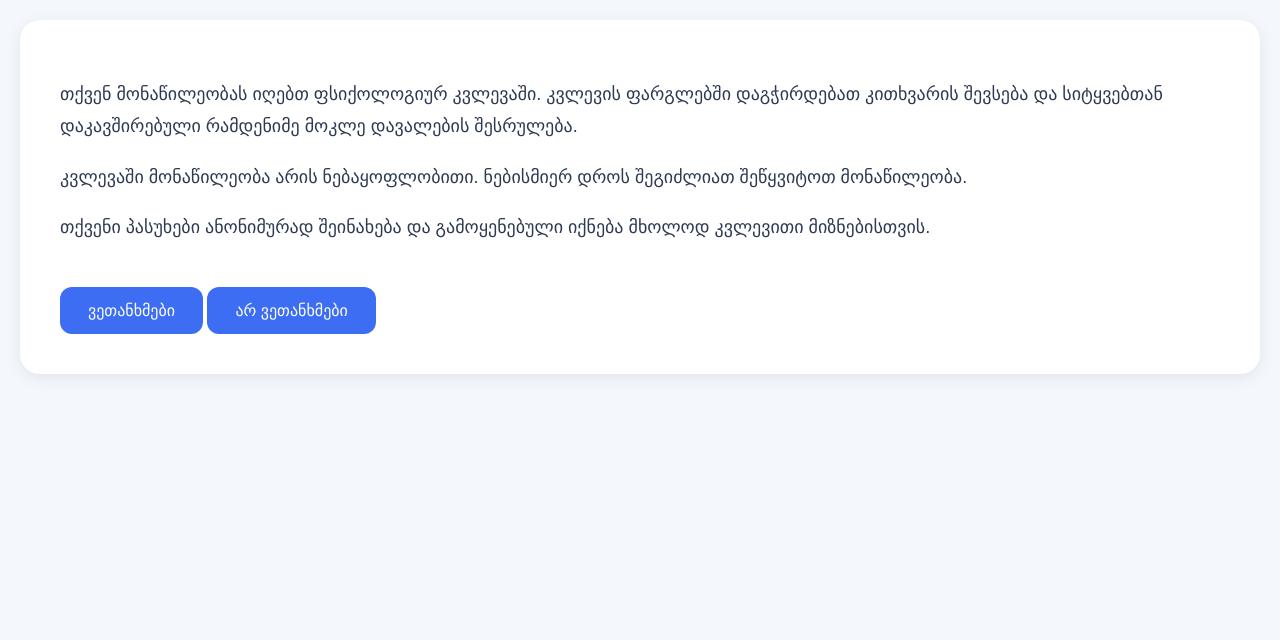
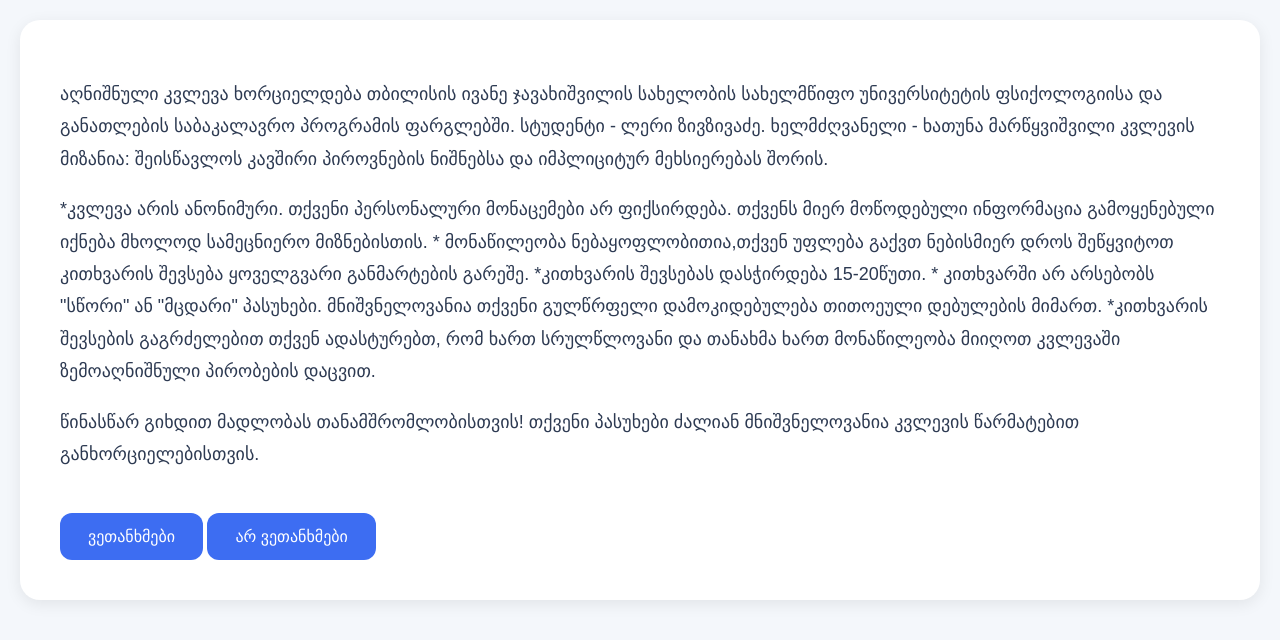
Before and after one commit to zivzivadzeleri/traitsnmemory, a Flask app: page /consent in a window 1280 px wide. Shown: the top 640 px of the page. Run offline with Flask 3, Linux system fonts and the light colour scheme.

Commit message:
Revise consent form with additional study details
Updated consent form content to provide more detailed information about the study, including the researcher's name and the study's purpose.

```diff
--- a/templates/consent.html
+++ b/templates/consent.html
@@ -14,19 +14,27 @@
 
 
     <p>
-        თქვენ მონაწილეობას იღებთ ფსიქოლოგიურ კვლევაში.
-        კვლევის ფარგლებში დაგჭირდებათ კითხვარის შევსება და
-        სიტყვებთან დაკავშირებული რამდენიმე მოკლე დავალების შესრულება.
+       აღნიშნული კვლევა  ხორციელდება თბილისის ივანე ჯავახიშვილის სახელობის სახელმწიფო
+       უნივერსიტეტის ფსიქოლოგიისა და განათლების საბაკალავრო პროგრამის ფარგლებში.
+       სტუდენტი - ლერი ზივზივაძე.
+
+       ხელმძღვანელი - ხათუნა მარწყვიშვილი
+       კვლევის მიზანია: შეისწავლოს  კავშირი პიროვნების ნიშნებსა და იმპლიციტურ მეხსიერებას შორის.
+
     </p>
 
     <p>
-        კვლევაში მონაწილეობა არის ნებაყოფლობითი.
-        ნებისმიერ დროს შეგიძლიათ შეწყვიტოთ მონაწილეობა.
+       *კვლევა არის ანონიმური. თქვენი პერსონალური მონაცემები არ ფიქსირდება. თქვენს მიერ მოწოდებული ინფორმაცია  გამოყენებული იქნება მხოლოდ სამეცნიერო მიზნებისთის.
+       * მონაწილეობა ნებაყოფლობითია,თქვენ უფლება გაქვთ ნებისმიერ დროს შეწყვიტოთ კითხვარის შევსება ყოველგვარი განმარტების გარეშე.
+       *კითხვარის შევსებას დასჭირდება 15-20წუთი.
+       * კითხვარში არ არსებობს "სწორი" ან "მცდარი" პასუხები. მნიშვნელოვანია თქვენი გულწრფელი დამოკიდებულება თითოეული დებულების მიმართ.
+       *კითხვარის შევსების გაგრძელებით თქვენ ადასტურებთ, რომ ხართ სრულწლოვანი და თანახმა ხართ მონაწილეობა მიიღოთ კვლევაში ზემოაღნიშნული პირობების დაცვით.
+
     </p>
 
     <p>
-        თქვენი პასუხები ანონიმურად შეინახება და გამოყენებული იქნება
-        მხოლოდ კვლევითი მიზნებისთვის.
+        წინასწარ გიხდით მადლობას თანამშრომლობისთვის! თქვენი პასუხები ძალიან მნიშვნელოვანია
+        კვლევის წარმატებით განხორციელებისთვის.
     </p>
 
     <form method="POST">
```
